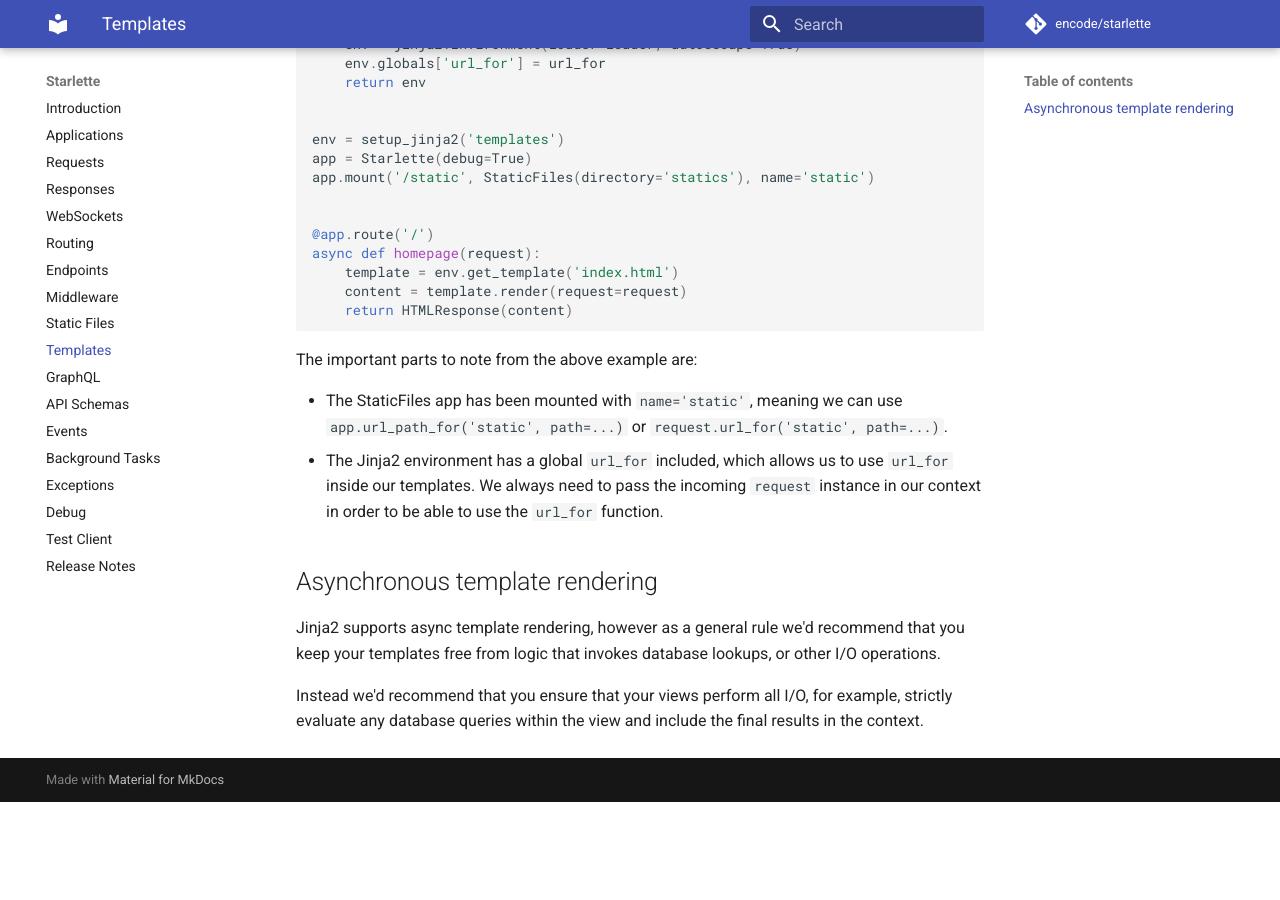
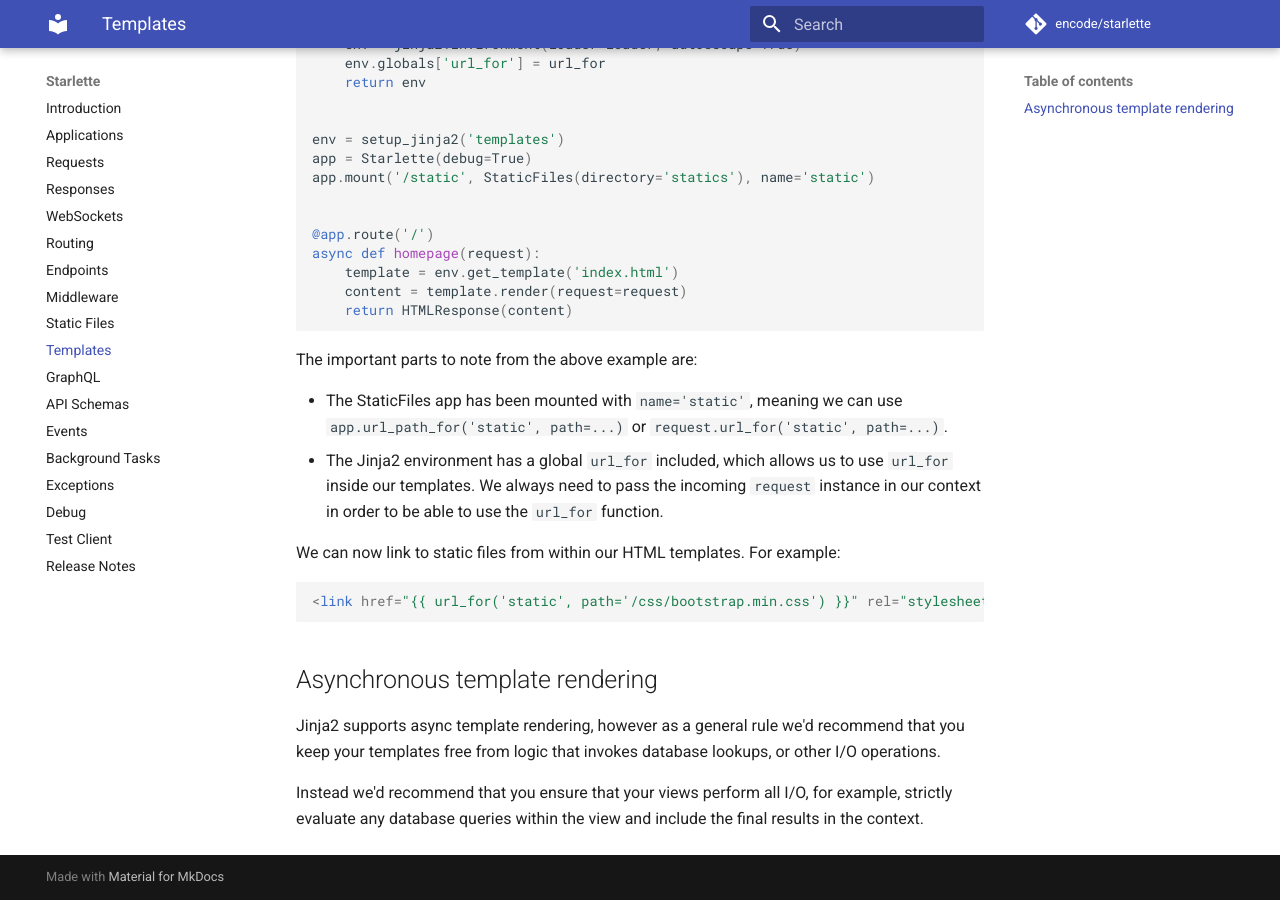
Before and after one commit to hidraco/starlette, an MkDocs documentation site: the page built from docs/templates.md, in a window 1280 px wide and 900 px high, scrolled down 518 px. Built offline with MkDocs 1.6.1 and Material for MkDocs 9.7.7, drawn with Linux system fonts in a browser that asks for light colours; comment, search, counter and statistics services are not loaded; before the commit the page ends 1320 px from its top, so only the background shows below that.

Commit message:
Add template snippet

````diff
--- a/docs/templates.md
+++ b/docs/templates.md
@@ -41,6 +41,12 @@ The important parts to note from the above example are:
 inside our templates. We always need to pass the incoming `request` instance
 in our context in order to be able to use the `url_for` function.
 
+We can now link to static files from within our HTML templates. For example:
+
+```html
+<link href="{{ url_for('static', path='/css/bootstrap.min.css') }}" rel="stylesheet">
+```
+
 ## Asynchronous template rendering
 
 Jinja2 supports async template rendering, however as a general rule
````
